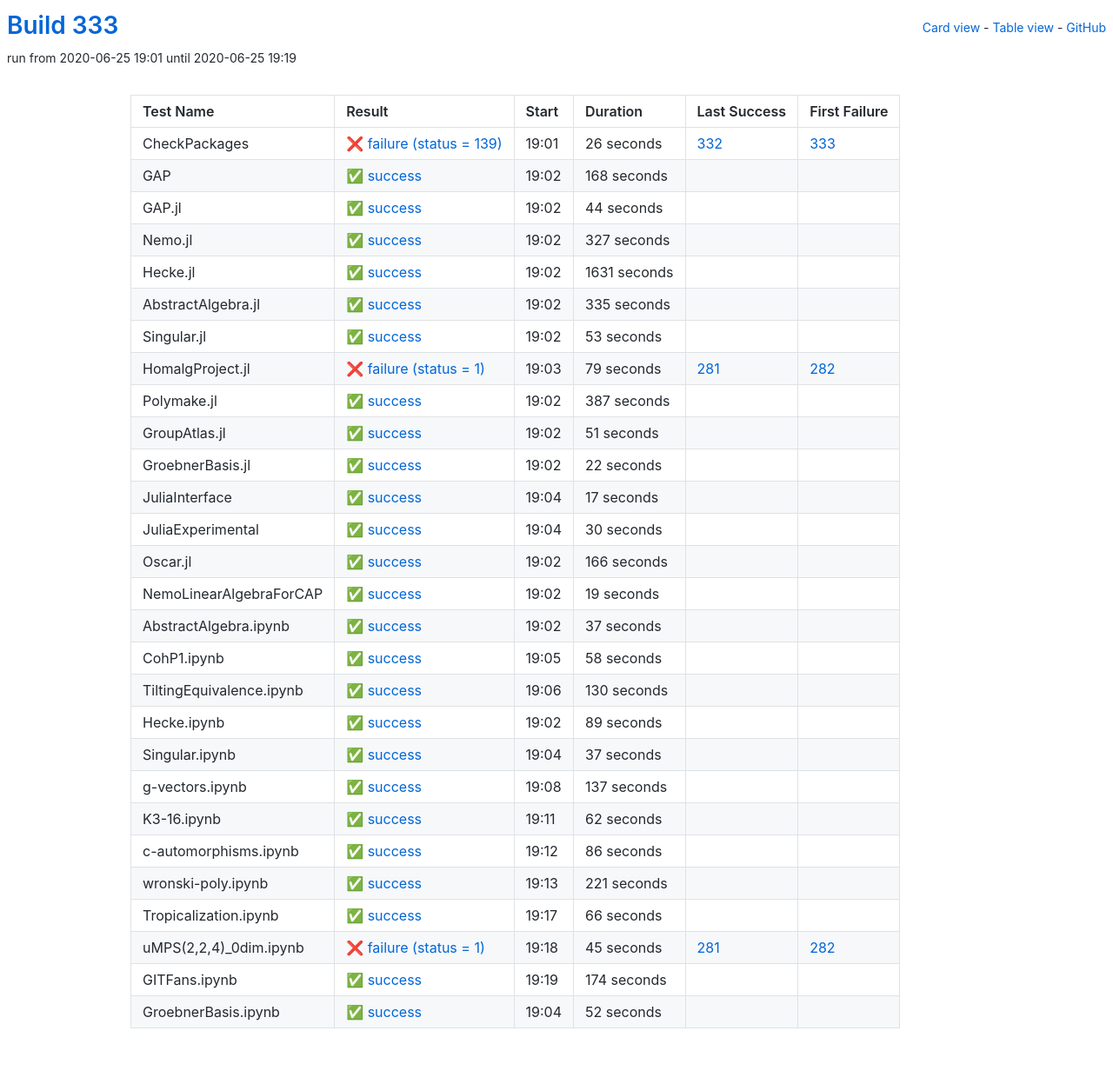
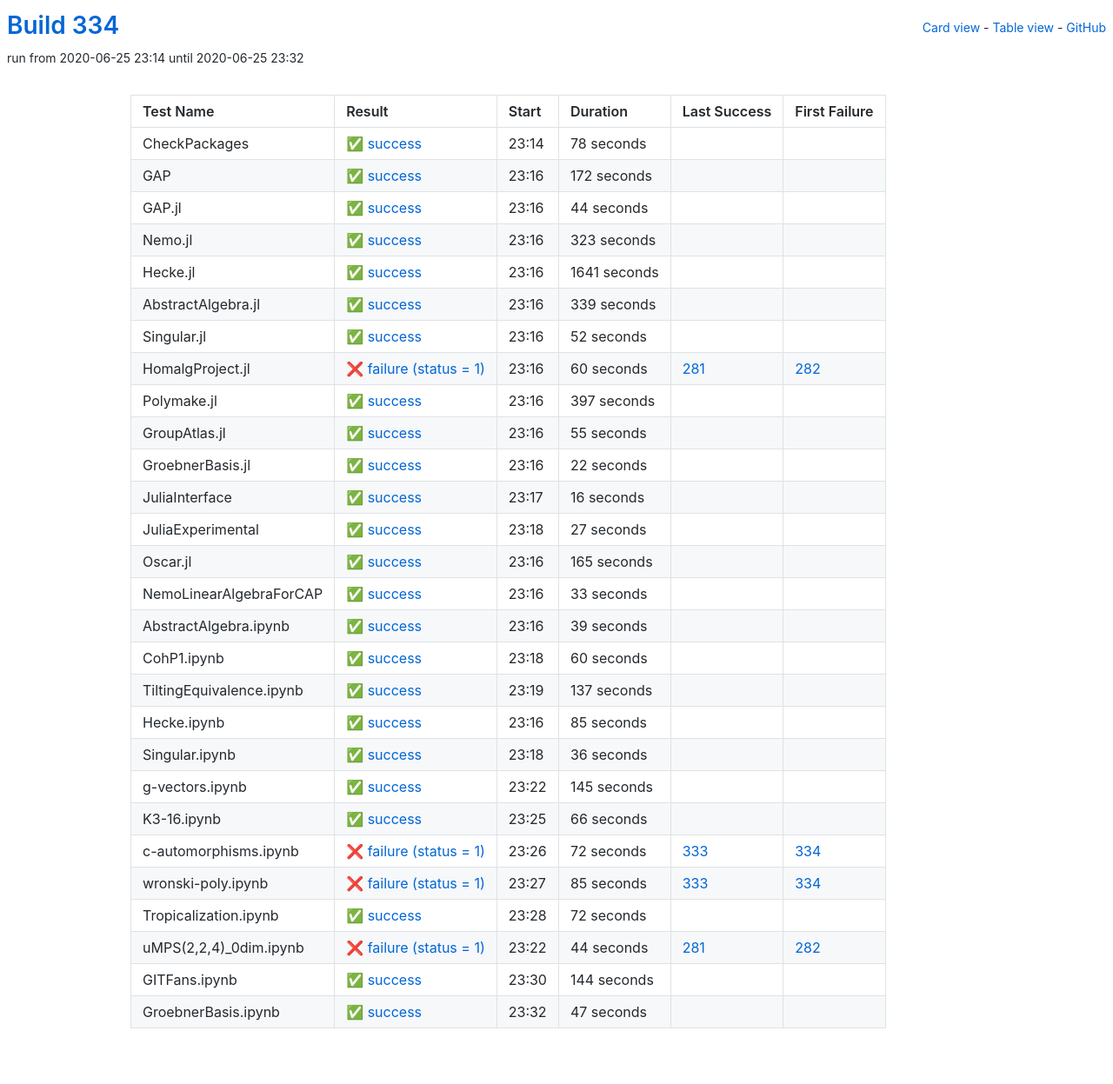
Before and after one commit to oscar-system/oscar-ci-status-stable, a Jekyll site: the page built from table.html, in a window 1280 px wide. Shown: the whole page at 87% size. Built offline with Jekyll 4.4.1, drawn with Linux system fonts in a browser that asks for light colours.

Commit message:
Build #334

```diff
--- a/_data/ci.yml
+++ b/_data/ci.yml
@@ -1,6 +1,6 @@
 ---
-build: 333
-build_url: https://oscarci.mathematik.uni-kl.de/job/oscar-stable/333/
+build: 334
+build_url: https://oscarci.mathematik.uni-kl.de/job/oscar-stable/334/
 job: oscar-stable
 organization: oscar-system
 repo: oscar-ci-status-stable
@@ -8,32 +8,32 @@ repourl: https://github.com/oscar-system/oscar-ci-status-stable
 tests:
 - name: CheckPackages
   id: checkpackages
-  log: https://oscarci.mathematik.uni-kl.de/job/oscar-stable/333/artifact/logs/build-333/CheckPackages.log
-  start: 2020-06-25 19:01
-  success: false
-  exitcode: 139
-  status: failure
-  duration: 26
-  last_success: 332
-  last_success_url: https://oscarci.mathematik.uni-kl.de/job/oscar-stable/332/
-  first_failure: 333
-  first_failure_url: https://oscarci.mathematik.uni-kl.de/job/oscar-stable/333/
-- name: GAP
-  id: gap
-  log: https://oscarci.mathematik.uni-kl.de/job/oscar-stable/333/artifact/logs/build-333/GAP.log
-  start: 2020-06-25 19:02
+  log: https://oscarci.mathematik.uni-kl.de/job/oscar-stable/334/artifact/logs/build-334/CheckPackages.log
+  start: 2020-06-25 23:14
   success: true
   exitcode: 0
   status: success
-  duration: 168
+  duration: 78
+  last_success: false
+  last_success_url:
+  first_failure: false
+  first_failure_url:
+- name: GAP
+  id: gap
+  log: https://oscarci.mathematik.uni-kl.de/job/oscar-stable/334/artifact/logs/build-334/GAP.log
+  start: 2020-06-25 23:16
+  success: true
+  exitcode: 0
+  status: success
+  duration: 172
   last_success: false
   last_success_url:
   first_failure: false
   first_failure_url:
 - name: GAP.jl
   id: gap-jl
-  log: https://oscarci.mathematik.uni-kl.de/job/oscar-stable/333/artifact/logs/build-333/GAP.jl.log
-  start: 2020-06-25 19:02
+  log: https://oscarci.mathematik.uni-kl.de/job/oscar-stable/334/artifact/logs/build-334/GAP.jl.log
+  start: 2020-06-25 23:16
   success: true
   exitcode: 0
   status: success
@@ -44,92 +44,92 @@ tests:
   first_failure_url:
 - name: Nemo.jl
   id: nemo-jl
-  log: https://oscarci.mathematik.uni-kl.de/job/oscar-stable/333/artifact/logs/build-333/Nemo.jl.log
-  start: 2020-06-25 19:02
+  log: https://oscarci.mathematik.uni-kl.de/job/oscar-stable/334/artifact/logs/build-334/Nemo.jl.log
+  start: 2020-06-25 23:16
   success: true
   exitcode: 0
   status: success
-  duration: 327
+  duration: 323
   last_success: false
   last_success_url:
   first_failure: false
   first_failure_url:
 - name: Hecke.jl
   id: hecke-jl
-  log: https://oscarci.mathematik.uni-kl.de/job/oscar-stable/333/artifact/logs/build-333/Hecke.jl.log
-  start: 2020-06-25 19:02
+  log: https://oscarci.mathematik.uni-kl.de/job/oscar-stable/334/artifact/logs/build-334/Hecke.jl.log
+  start: 2020-06-25 23:16
   success: true
   exitcode: 0
   status: success
-  duration: 1631
+  duration: 1641
   last_success: false
   last_success_url:
   first_failure: false
   first_failure_url:
 - name: AbstractAlgebra.jl
   id: abstractalgebra-jl
-  log: https://oscarci.mathematik.uni-kl.de/job/oscar-stable/333/artifact/logs/build-333/AbstractAlgebra.jl.log
-  start: 2020-06-25 19:02
+  log: https://oscarci.mathematik.uni-kl.de/job/oscar-stable/334/artifact/logs/build-334/AbstractAlgebra.jl.log
+  start: 2020-06-25 23:16
   success: true
   exitcode: 0
   status: success
-  duration: 335
+  duration: 339
   last_success: false
   last_success_url:
   first_failure: false
   first_failure_url:
 - name: Singular.jl
   id: singular-jl
-  log: https://oscarci.mathematik.uni-kl.de/job/oscar-stable/333/artifact/logs/build-333/Singular.jl.log
-  start: 2020-06-25 19:02
+  log: https://oscarci.mathematik.uni-kl.de/job/oscar-stable/334/artifact/logs/build-334/Singular.jl.log
+  start: 2020-06-25 23:16
   success: true
   exitcode: 0
   status: success
-  duration: 53
+  duration: 52
   last_success: false
   last_success_url:
   first_failure: false
   first_failure_url:
 - name: HomalgProject.jl
   id: homalgproject-jl
-  log: https://oscarci.mathematik.uni-kl.de/job/oscar-stable/333/artifact/logs/build-333/HomalgProject.jl.log
-  start: 2020-06-25 19:03
+  log: https://oscarci.mathematik.uni-kl.de/job/oscar-stable/334/artifact/logs/build-334/HomalgProject.jl.log
+  start: 2020-06-25 23:16
   success: false
   exitcode: 1
   status: failure
-  duration: 79
+  duration: 60
   last_success: 281
   last_success_url: https://oscarci.mathematik.uni-kl.de/job/oscar-stable/281/
   first_failure: 282
   first_failure_url: https://oscarci.mathematik.uni-kl.de/job/oscar-stable/282/
 - name: Polymake.jl
   id: polymake-jl
-  log: https://oscarci.mathematik.uni-kl.de/job/oscar-stable/333/artifact/logs/build-333/Polymake.jl.log
-  start: 2020-06-25 19:02
+  log: https://oscarci.mathematik.uni-kl.de/job/oscar-stable/334/artifact/logs/build-334/Polymake.jl.log
+  start: 2020-06-25 23:16
   success: true
   exitcode: 0
   status: success
-  duration: 387
+  duration: 397
   last_success: false
   last_success_url:
   first_failure: false
   first_failure_url:
 - name: GroupAtlas.jl
   id: groupatlas-jl
-  log: https://oscarci.mathematik.uni-kl.de/job/oscar-stable/333/artifact/logs/build-333/GroupAtlas.jl.log
-  start: 2020-06-25 19:02
+  log: https://oscarci.mathematik.uni-kl.de/job/oscar-stable/334/artifact/logs/build-334/GroupAtlas.jl.log
+  start: 2020-06-25 23:16
   success: true
   exitcode: 0
   status: success
-  duration: 51
+  duration: 55
   last_success: false
   last_success_url:
   first_failure: false
   first_failure_url:
 - name: GroebnerBasis.jl
   id: groebnerbasis-jl
-  log: https://oscarci.mathematik.uni-kl.de/job/oscar-stable/333/artifact/logs/build-333/GroebnerBasis.jl.log
-  start: 2020-06-25 19:02
+  log: https://oscarci.mathematik.uni-kl.de/job/oscar-stable/334/artifact/logs/build-334/GroebnerBasis.jl.log
+  start: 2020-06-25 23:16
   success: true
   exitcode: 0
   status: success
@@ -140,116 +140,80 @@ tests:
   first_failure_url:
 - name: JuliaInterface
   id: juliainterface
-  log: https://oscarci.mathematik.uni-kl.de/job/oscar-stable/333/artifact/logs/build-333/JuliaInterface.log
-  start: 2020-06-25 19:04
+  log: https://oscarci.mathematik.uni-kl.de/job/oscar-stable/334/artifact/logs/build-334/JuliaInterface.log
+  start: 2020-06-25 23:17
   success: true
   exitcode: 0
   status: success
-  duration: 17
+  duration: 16
   last_success: false
   last_success_url:
   first_failure: false
   first_failure_url:
 - name: JuliaExperimental
   id: juliaexperimental
-  log: https://oscarci.mathematik.uni-kl.de/job/oscar-stable/333/artifact/logs/build-333/JuliaExperimental.log
-  start: 2020-06-25 19:04
+  log: https://oscarci.mathematik.uni-kl.de/job/oscar-stable/334/artifact/logs/build-334/JuliaExperimental.log
+  start: 2020-06-25 23:18
   success: true
   exitcode: 0
   status: success
-  duration: 30
+  duration: 27
   last_success: false
   last_success_url:
   first_failure: false
   first_failure_url:
 - name: Oscar.jl
   id: oscar-jl
-  log: https://oscarci.mathematik.uni-kl.de/job/oscar-stable/333/artifact/logs/build-333/Oscar.jl.log
-  start: 2020-06-25 19:02
+  log: https://oscarci.mathematik.uni-kl.de/job/oscar-stable/334/artifact/logs/build-334/Oscar.jl.log
+  start: 2020-06-25 23:16
   success: true
   exitcode: 0
   status: success
-  duration: 166
+  duration: 165
   last_success: false
   last_success_url:
   first_failure: false
   first_failure_url:
 - name: NemoLinearAlgebraForCAP
   id: nemolinearalgebraforcap
-  log: https://oscarci.mathematik.uni-kl.de/job/oscar-stable/333/artifact/logs/build-333/NemoLinearAlgebraForCAP.log
-  start: 2020-06-25 19:02
+  log: https://oscarci.mathematik.uni-kl.de/job/oscar-stable/334/artifact/logs/build-334/NemoLinearAlgebraForCAP.log
+  start: 2020-06-25 23:16
   success: true
   exitcode: 0
   status: success
-  duration: 19
+  duration: 33
   last_success: false
   last_success_url:
   first_failure: false
   first_failure_url:
 - name: AbstractAlgebra.ipynb
   id: abstractalgebra-ipynb
-  log: https://oscarci.mathematik.uni-kl.de/job/oscar-stable/333/artifact/logs/build-333/AbstractAlgebra.ipynb.log
-  start: 2020-06-25 19:02
+  log: https://oscarci.mathematik.uni-kl.de/job/oscar-stable/334/artifact/logs/build-334/AbstractAlgebra.ipynb.log
+  start: 2020-06-25 23:16
   success: true
   exitcode: 0
   status: success
-  duration: 37
+  duration: 39
   last_success: false
   last_success_url:
   first_failure: false
   first_failure_url:
 - name: CohP1.ipynb
   id: cohp1-ipynb
-  log: https://oscarci.mathematik.uni-kl.de/job/oscar-stable/333/artifact/logs/build-333/CohP1.ipynb.log
-  start: 2020-06-25 19:05
+  log: https://oscarci.mathematik.uni-kl.de/job/oscar-stable/334/artifact/logs/build-334/CohP1.ipynb.log
+  start: 2020-06-25 23:18
   success: true
   exitcode: 0
   status: success
-  duration: 58
+  duration: 60
   last_success: false
   last_success_url:
   first_failure: false
   first_failure_url:
 - name: TiltingEquivalence.ipynb
   id: tiltingequivalence-ipynb
-  log: https://oscarci.mathematik.uni-kl.de/job/oscar-stable/333/artifact/logs/build-333/TiltingEquivalence.ipynb.log
-  start: 2020-06-25 19:06
-  success: true
-  exitcode: 0
-  status: success
-  duration: 130
-  last_success: false
-  last_success_url:
-  first_failure: false
-  first_failure_url:
-- name: Hecke.ipynb
-  id: hecke-ipynb
-  log: https://oscarci.mathematik.uni-kl.de/job/oscar-stable/333/artifact/logs/build-333/Hecke.ipynb.log
-  start: 2020-06-25 19:02
-  success: true
-  exitcode: 0
-  status: success
-  duration: 89
-  last_success: false
-  last_success_url:
-  first_failure: false
-  first_failure_url:
-- name: Singular.ipynb
-  id: singular-ipynb
-  log: https://oscarci.mathematik.uni-kl.de/job/oscar-stable/333/artifact/logs/build-333/Singular.ipynb.log
-  start: 2020-06-25 19:04
-  success: true
-  exitcode: 0
-  status: success
-  duration: 37
-  last_success: false
-  last_success_url:
-  first_failure: false
-  first_failure_url:
-- name: g-vectors.ipynb
-  id: g-vectors-ipynb
-  log: https://oscarci.mathematik.uni-kl.de/job/oscar-stable/333/artifact/logs/build-333/g-vectors.ipynb.log
-  start: 2020-06-25 19:08
+  log: https://oscarci.mathematik.uni-kl.de/job/oscar-stable/334/artifact/logs/build-334/TiltingEquivalence.ipynb.log
+  start: 2020-06-25 23:19
   success: true
   exitcode: 0
   status: success
@@ -258,46 +222,46 @@ tests:
   last_success_url:
   first_failure: false
   first_failure_url:
-- name: K3-16.ipynb
-  id: k3-16-ipynb
-  log: https://oscarci.mathematik.uni-kl.de/job/oscar-stable/333/artifact/logs/build-333/K3-16.ipynb.log
-  start: 2020-06-25 19:11
+- name: Hecke.ipynb
+  id: hecke-ipynb
+  log: https://oscarci.mathematik.uni-kl.de/job/oscar-stable/334/artifact/logs/build-334/Hecke.ipynb.log
+  start: 2020-06-25 23:16
   success: true
   exitcode: 0
   status: success
-  duration: 62
+  duration: 85
   last_success: false
   last_success_url:
   first_failure: false
   first_failure_url:
-- name: c-automorphisms.ipynb
-  id: c-automorphisms-ipynb
-  log: https://oscarci.mathematik.uni-kl.de/job/oscar-stable/333/artifact/logs/build-333/c-automorphisms.ipynb.log
-  start: 2020-06-25 19:12
+- name: Singular.ipynb
+  id: singular-ipynb
+  log: https://oscarci.mathematik.uni-kl.de/job/oscar-stable/334/artifact/logs/build-334/Singular.ipynb.log
+  start: 2020-06-25 23:18
   success: true
   exitcode: 0
   status: success
-  duration: 86
+  duration: 36
   last_success: false
   last_success_url:
   first_failure: false
   first_failure_url:
-- name: wronski-poly.ipynb
-  id: wronski-poly-ipynb
-  log: https://oscarci.mathematik.uni-kl.de/job/oscar-stable/333/artifact/logs/build-333/wronski-poly.ipynb.log
-  start: 2020-06-25 19:13
+- name: g-vectors.ipynb
+  id: g-vectors-ipynb
+  log: https://oscarci.mathematik.uni-kl.de/job/oscar-stable/334/artifact/logs/build-334/g-vectors.ipynb.log
+  start: 2020-06-25 23:22
   success: true
   exitcode: 0
   status: success
-  duration: 221
+  duration: 145
   last_success: false
   last_success_url:
   first_failure: false
   first_failure_url:
-- name: Tropicalization.ipynb
-  id: tropicalization-ipynb
-  log: https://oscarci.mathematik.uni-kl.de/job/oscar-stable/333/artifact/logs/build-333/Tropicalization.ipynb.log
-  start: 2020-06-25 19:17
+- name: K3-16.ipynb
+  id: k3-16-ipynb
+  log: https://oscarci.mathematik.uni-kl.de/job/oscar-stable/334/artifact/logs/build-334/K3-16.ipynb.log
+  start: 2020-06-25 23:25
   success: true
   exitcode: 0
   status: success
@@ -306,38 +270,74 @@ tests:
   last_success_url:
   first_failure: false
   first_failure_url:
-- name: uMPS(2,2,4)_0dim.ipynb
-  id: umps-2-2-4-0dim-ipynb
-  log: https://oscarci.mathematik.uni-kl.de/job/oscar-stable/333/artifact/logs/build-333/uMPS-2-2-4-_0dim.ipynb.log
-  start: 2020-06-25 19:18
+- name: c-automorphisms.ipynb
+  id: c-automorphisms-ipynb
+  log: https://oscarci.mathematik.uni-kl.de/job/oscar-stable/334/artifact/logs/build-334/c-automorphisms.ipynb.log
+  start: 2020-06-25 23:26
   success: false
   exitcode: 1
   status: failure
-  duration: 45
+  duration: 72
+  last_success: 333
+  last_success_url: https://oscarci.mathematik.uni-kl.de/job/oscar-stable/333/
+  first_failure: 334
+  first_failure_url: https://oscarci.mathematik.uni-kl.de/job/oscar-stable/334/
+- name: wronski-poly.ipynb
+  id: wronski-poly-ipynb
+  log: https://oscarci.mathematik.uni-kl.de/job/oscar-stable/334/artifact/logs/build-334/wronski-poly.ipynb.log
+  start: 2020-06-25 23:27
+  success: false
+  exitcode: 1
+  status: failure
+  duration: 85
+  last_success: 333
+  last_success_url: https://oscarci.mathematik.uni-kl.de/job/oscar-stable/333/
+  first_failure: 334
+  first_failure_url: https://oscarci.mathematik.uni-kl.de/job/oscar-stable/334/
+- name: Tropicalization.ipynb
+  id: tropicalization-ipynb
+  log: https://oscarci.mathematik.uni-kl.de/job/oscar-stable/334/artifact/logs/build-334/Tropicalization.ipynb.log
+  start: 2020-06-25 23:28
+  success: true
+  exitcode: 0
+  status: success
+  duration: 72
+  last_success: false
+  last_success_url:
+  first_failure: false
+  first_failure_url:
+- name: uMPS(2,2,4)_0dim.ipynb
+  id: umps-2-2-4-0dim-ipynb
+  log: https://oscarci.mathematik.uni-kl.de/job/oscar-stable/334/artifact/logs/build-334/uMPS-2-2-4-_0dim.ipynb.log
+  start: 2020-06-25 23:22
+  success: false
+  exitcode: 1
+  status: failure
+  duration: 44
   last_success: 281
   last_success_url: https://oscarci.mathematik.uni-kl.de/job/oscar-stable/281/
   first_failure: 282
   first_failure_url: https://oscarci.mathematik.uni-kl.de/job/oscar-stable/282/
 - name: GITFans.ipynb
   id: gitfans-ipynb
-  log: https://oscarci.mathematik.uni-kl.de/job/oscar-stable/333/artifact/logs/build-333/GITFans.ipynb.log
-  start: 2020-06-25 19:19
+  log: https://oscarci.mathematik.uni-kl.de/job/oscar-stable/334/artifact/logs/build-334/GITFans.ipynb.log
+  start: 2020-06-25 23:30
   success: true
   exitcode: 0
   status: success
-  duration: 174
+  duration: 144
   last_success: false
   last_success_url:
   first_failure: false
   first_failure_url:
 - name: GroebnerBasis.ipynb
   id: groebnerbasis-ipynb
-  log: https://oscarci.mathematik.uni-kl.de/job/oscar-stable/333/artifact/logs/build-333/GroebnerBasis.ipynb.log
-  start: 2020-06-25 19:04
+  log: https://oscarci.mathematik.uni-kl.de/job/oscar-stable/334/artifact/logs/build-334/GroebnerBasis.ipynb.log
+  start: 2020-06-25 23:32
   success: true
   exitcode: 0
   status: success
-  duration: 52
+  duration: 47
   last_success: false
   last_success_url:
   first_failure: false
```
Also changed, not shown: README.md.
